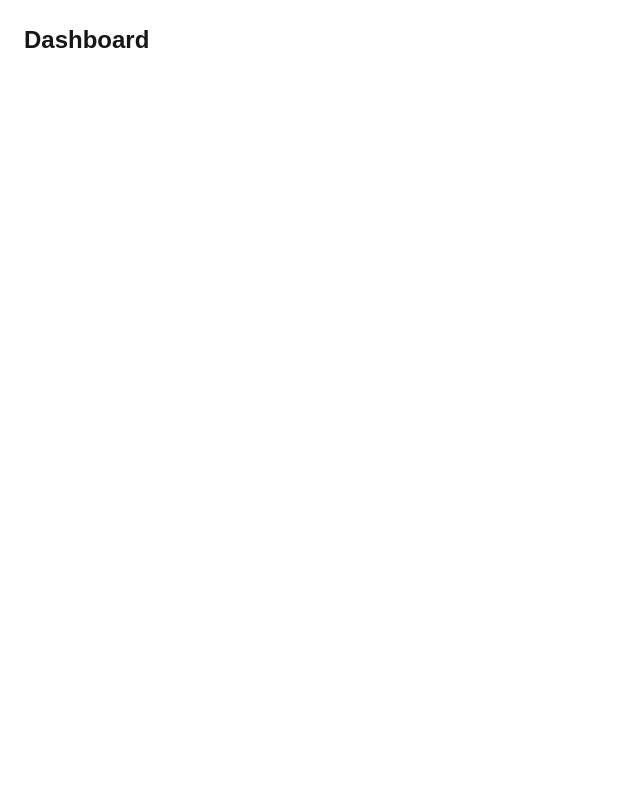
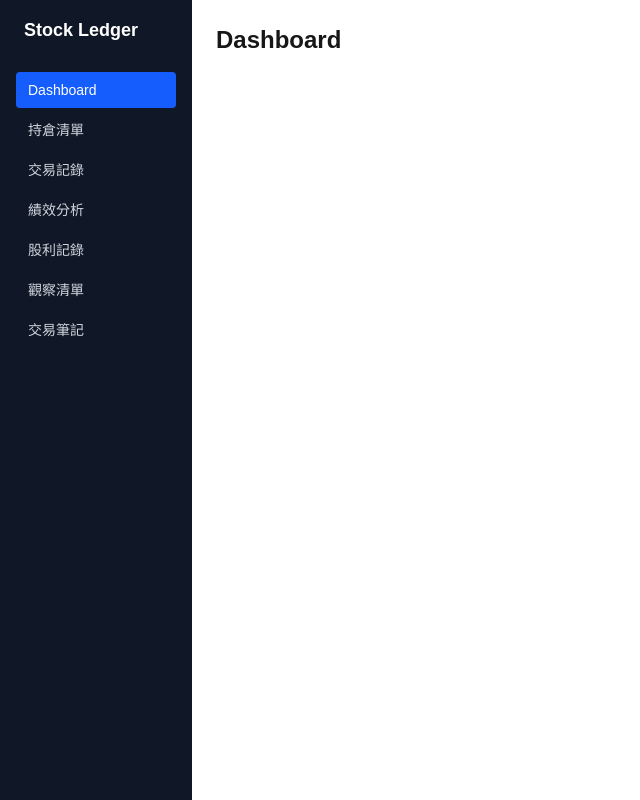
Before and after one commit to h-e-l-e-n/stock-ledger, a Next.js app: page / in a window 1280 px wide. Shown: the whole page, without its empty margins (0-640 px from the left). Built offline with nearby package versions, Linux system fonts and the light colour scheme.

Commit message:
feat: add sidebar navigation layout

```diff
--- a/app/layout.js
+++ b/app/layout.js
@@ -1,28 +1,20 @@
-import { Geist, Geist_Mono } from "next/font/google";
-import "./globals.css";
-
-const geistSans = Geist({
-  variable: "--font-geist-sans",
-  subsets: ["latin"],
-});
-
-const geistMono = Geist_Mono({
-  variable: "--font-geist-mono",
-  subsets: ["latin"],
-});
+import './globals.css'
+import Nav from '@/components/nav'
 
 export const metadata = {
-  title: "Create Next App",
-  description: "Generated by create next app",
-};
+  title: 'Stock Ledger',
+  description: '個人股票帳本',
+}
 
 export default function RootLayout({ children }) {
   return (
-    <html
-      lang="en"
-      className={`${geistSans.variable} ${geistMono.variable} h-full antialiased`}
-    >
-      <body className="min-h-full flex flex-col">{children}</body>
+    <html lang="zh-TW">
+      <body className="flex bg-gray-50 min-h-screen">
+        <Nav />
+        <div className="flex-1 overflow-auto">
+          {children}
+        </div>
+      </body>
     </html>
-  );
+  )
 }
--- /dev/null
+++ b/components/nav.js
@@ -0,0 +1,36 @@
+'use client'
+
+import Link from 'next/link'
+import { usePathname } from 'next/navigation'
+
+const links = [
+  { href: '/',             label: 'Dashboard' },
+  { href: '/positions',    label: '持倉清單' },
+  { href: '/trades',       label: '交易記錄' },
+  { href: '/performance',  label: '績效分析' },
+  { href: '/dividends',    label: '股利記錄' },
+  { href: '/watchlist',    label: '觀察清單' },
+  { href: '/notes',        label: '交易筆記' },
+]
+
+export default function Nav() {
+  const pathname = usePathname()
+  return (
+    <nav className="w-48 min-h-screen bg-gray-900 text-white flex flex-col p-4 gap-1 shrink-0">
+      <span className="text-lg font-bold mb-6 px-2">Stock Ledger</span>
+      {links.map(({ href, label }) => (
+        <Link
+          key={href}
+          href={href}
+          className={`px-3 py-2 rounded text-sm transition-colors ${
+            pathname === href
+              ? 'bg-blue-600 text-white'
+              : 'text-gray-300 hover:bg-gray-700'
+          }`}
+        >
+          {label}
+        </Link>
+      ))}
+    </nav>
+  )
+}
```
